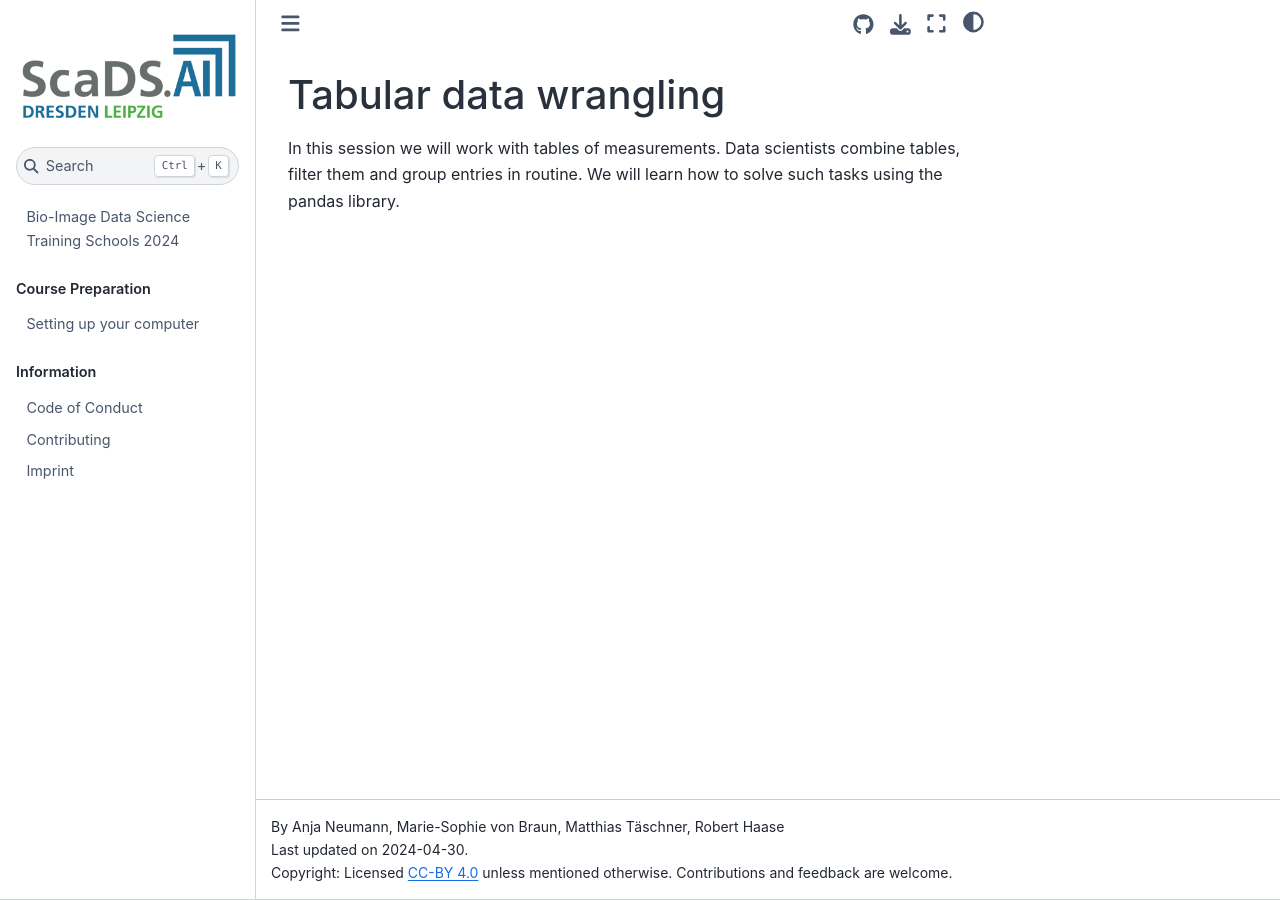
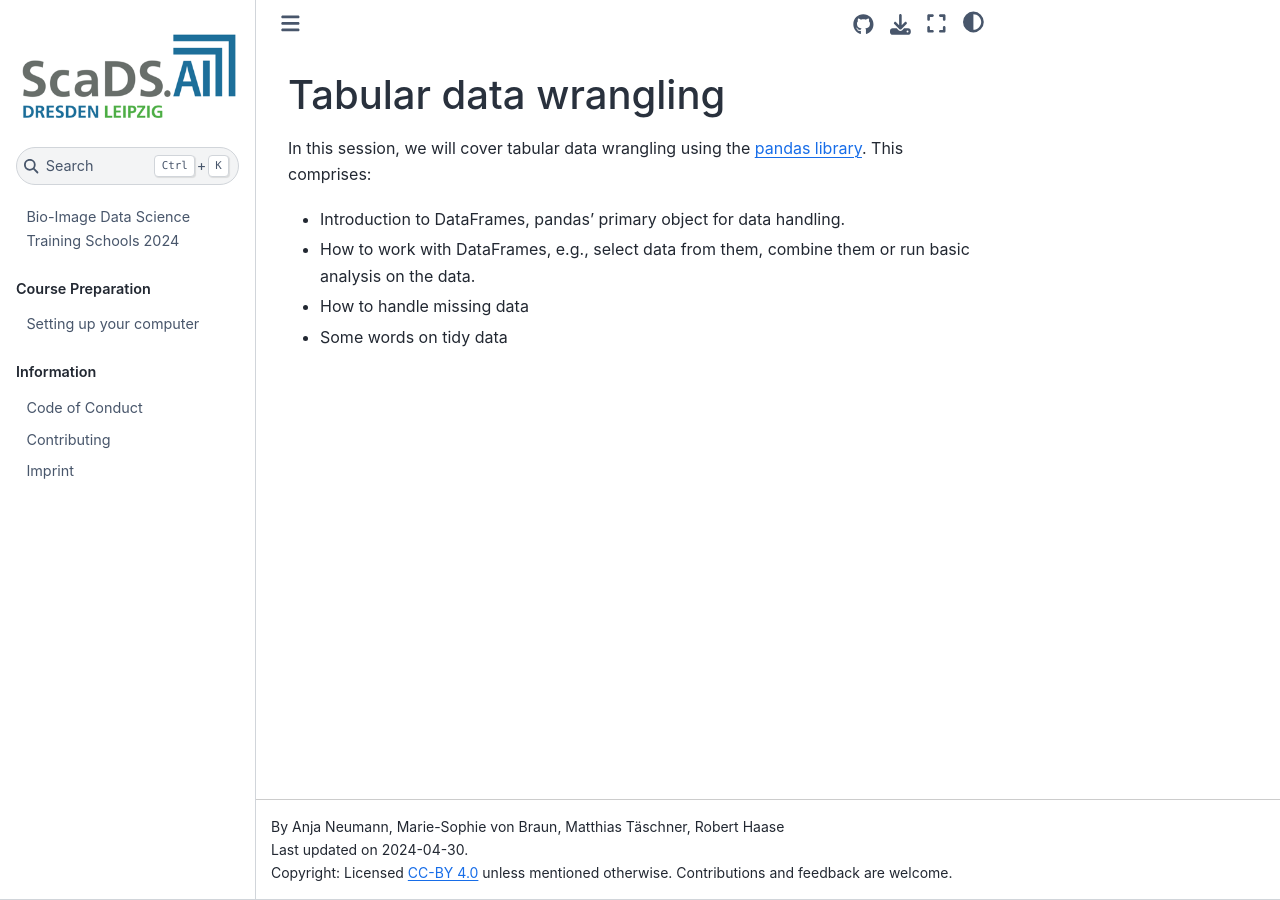
Before and after one commit to ScaDS/BIDS-training-2024, a Jupyter Book: the page built from day2.4_tabular_data_wrangling/readme.md, in a window 1280 px wide. Built offline with Jupyter Book 1.0.4 settings and Sphinx 7.4.7 and the Sphinx Book theme 1.1.4, drawn with Linux system fonts in a browser that asks for light colours; pages that are not in the unit, such as notebooks, are missing from menus.

```diff
--- a/day2.4_tabular_data_wrangling/readme.md
+++ b/day2.4_tabular_data_wrangling/readme.md
@@ -1,3 +1,7 @@
 # Tabular data wrangling
 
-In this session we will work with tables of measurements. Data scientists combine tables, filter them and group entries in routine. We will learn how to solve such tasks using the pandas library.
+In this session, we will cover tabular data wrangling using the [pandas library](https://pandas.pydata.org/docs/user_guide/index.html). This comprises:
+* Introduction to DataFrames, pandas' primary object for data handling.
+* How to work with DataFrames, e.g., select data from them, combine them or run basic analysis on the data.
+* How to handle missing data
+* Some words on tidy data
```
Also changed, not shown: 13 other files.
